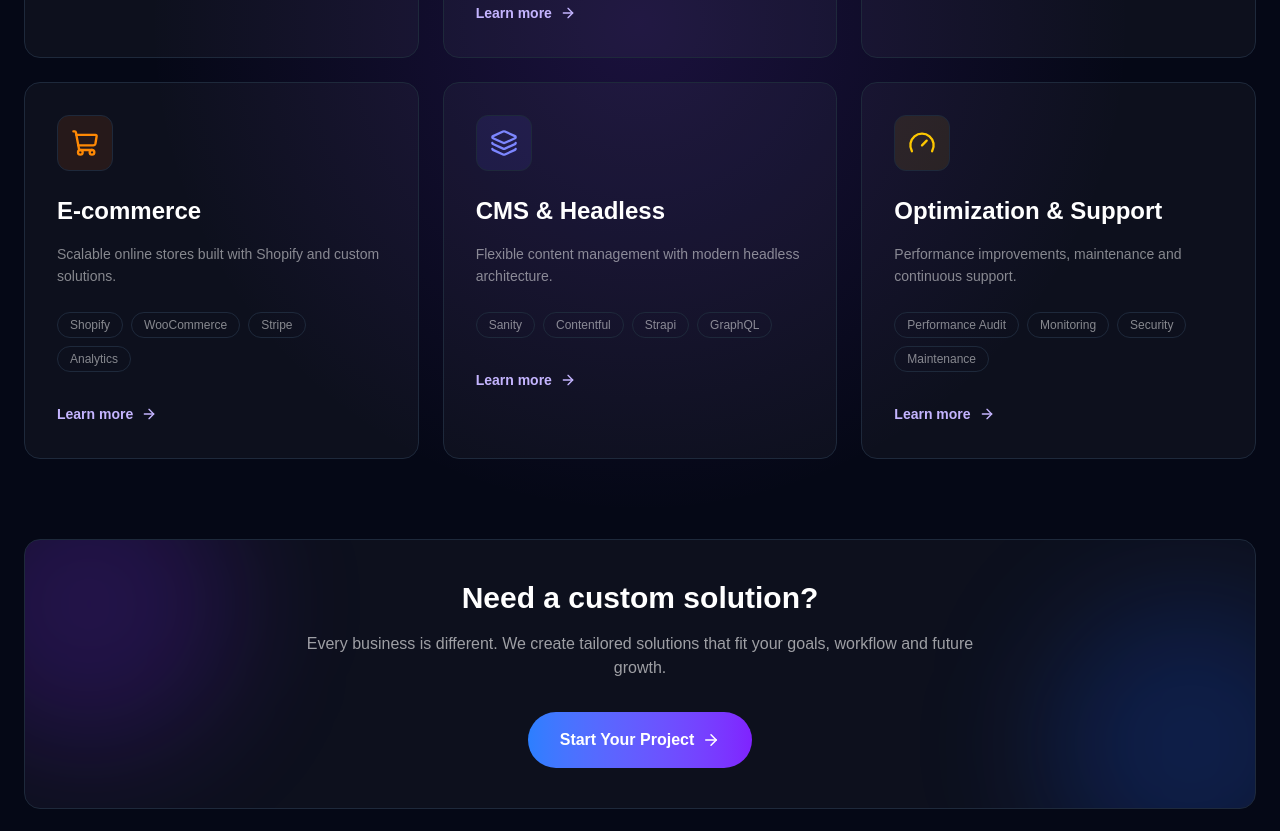
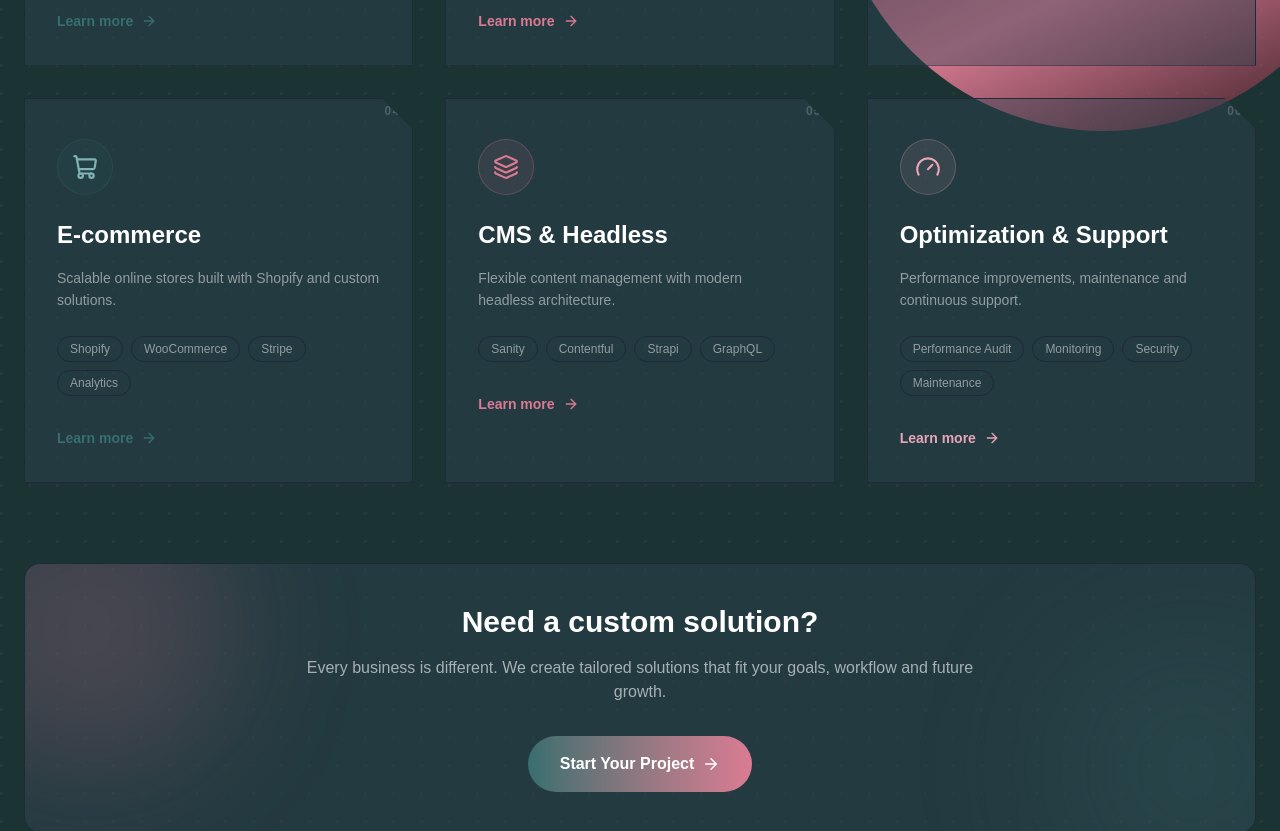
Before and after one commit to Solane-Hebo/SoMeTech, a Next.js app: page /services in a window 1280 px wide. Shown: the part 860-1691 px from the top of the page. Built offline with nearby package versions, Linux system fonts and the light colour scheme.

Commit message:
final version updating all the pages

```diff
--- a/app/services/[slug]/page.tsx
+++ b/app/services/[slug]/page.tsx
@@ -22,10 +22,14 @@ export default async function ServiceDetailPage({
     notFound();
   }
 
+  const index = services.findIndex((s) => s.slug === slug);
+  const accents = ["#376E6F", "#DA7B93", "#E8A5B8"];
+  const accent = accents[index % accents.length];
+
   return (
-    <main className="min-h-screen bg-[#050816] text-white">
+    <main className="min-h-screen bg-[#1C3334] text-white">
       <section className="relative overflow-hidden px-6 pt-40 pb-24">
-        <div className="absolute inset-0 bg-[radial-gradient(circle_at_center,rgba(124,58,237,0.18),transparent_45%)]" />
+        <ServiceDetailBackground accent={accent} />
 
         <div className="relative z-10 mx-auto max-w-7xl">
           <Link
@@ -37,7 +41,7 @@ export default async function ServiceDetailPage({
           </Link>
 
           <div className="max-w-4xl">
-            <p className="text-sm font-medium text-violet-400">
+            <p className="text-sm font-medium" style={{ color: accent }}>
               Our Services
             </p>
 
@@ -52,12 +56,18 @@ export default async function ServiceDetailPage({
 
           <div className="mt-16 grid gap-6 lg:grid-cols-3">
             <div className="space-y-6 lg:col-span-2">
-              <InfoCard title="Challenge" text={service.challenge} />
-              <InfoCard title="Solution" text={service.solution} />
+              <InfoCard title="Challenge" text={service.challenge} accent={accent} />
+              <InfoCard title="Solution" text={service.solution} accent={accent} />
             </div>
 
             <aside className="space-y-6">
-              <div className="rounded-2xl border border-white/5 bg-white/[0.03] p-8">
+              <div
+                className="relative overflow-hidden border border-white/10 bg-[#2F4454]/40 p-8"
+                style={{
+                  clipPath:
+                    "polygon(0 0, calc(100% - 28px) 0, 100% 28px, 100% 100%, 0 100%)",
+                }}
+              >
                 <h2 className="text-xl font-bold">Technologies</h2>
 
                 <div className="mt-6 flex flex-wrap gap-2">
@@ -72,21 +82,29 @@ export default async function ServiceDetailPage({
                 </div>
               </div>
 
-              <div className="rounded-2xl border border-white/5 bg-white/[0.03] p-8">
+              <div
+                className="relative overflow-hidden border border-white/10 bg-[#2F4454]/40 p-8"
+                style={{
+                  clipPath:
+                    "polygon(0 0, calc(100% - 28px) 0, 100% 28px, 100% 100%, 0 100%)",
+                }}
+              >
                 <h2 className="text-xl font-bold">What you get</h2>
 
                 <ul className="mt-6 space-y-3 text-sm text-white/60">
                   {service.results.map((result) => (
-                    <li key={result}>✓ {result}</li>
+                    <li key={result} style={{ color: undefined }}>
+                      <span style={{ color: accent }}>✓</span> {result}
+                    </li>
                   ))}
                 </ul>
               </div>
             </aside>
           </div>
 
-          <div className="relative mt-20 overflow-hidden rounded-2xl border border-white/5 bg-white/[0.03] p-10 text-center">
-            <div className="absolute -top-20 -left-20 h-72 w-72 rounded-full bg-violet-600/20 blur-3xl" />
-            <div className="absolute -bottom-20 -right-20 h-72 w-72 rounded-full bg-blue-600/20 blur-3xl" />
+          <div className="relative mt-20 overflow-hidden rounded-2xl border border-white/10 bg-[#2F4454]/40 p-10 text-center">
+            <div className="absolute -top-20 -left-20 h-72 w-72 rounded-full bg-[#376E6F]/20 blur-3xl" />
+            <div className="absolute -bottom-20 -right-20 h-72 w-72 rounded-full bg-[#DA7B93]/20 blur-3xl" />
 
             <div className="relative z-10">
               <h2 className="text-3xl font-bold">
@@ -100,7 +118,7 @@ export default async function ServiceDetailPage({
 
               <Link
                 href="/contact"
-                className="mt-8 inline-flex items-center gap-2 rounded-full bg-gradient-to-r from-blue-500 to-violet-600 px-8 py-4 font-semibold text-white transition hover:opacity-90"
+                className="mt-8 inline-flex items-center gap-2 rounded-full bg-gradient-to-r from-[#376E6F] to-[#DA7B93] px-8 py-4 font-semibold text-white transition hover:opacity-90"
               >
                 Start Your Project
                 <ArrowRight size={18} />
@@ -113,11 +131,35 @@ export default async function ServiceDetailPage({
   );
 }
 
-function InfoCard({ title, text }: { title: string; text: string }) {
+function InfoCard({
+  title,
+  text,
+  accent,
+}: {
+  title: string;
+  text: string;
+  accent: string;
+}) {
   return (
-    <div className="rounded-2xl border border-white/5 bg-white/[0.03] p-8 transition-colors hover:border-violet-500/30">
+    <div
+      className="rounded-2xl border border-white/10 bg-[#2F4454]/40 p-8 pl-9 transition-colors"
+      style={{ borderLeft: `3px solid ${accent}` }}
+    >
       <h2 className="text-2xl font-bold text-white">{title}</h2>
       <p className="mt-4 text-sm leading-relaxed text-white/60">{text}</p>
     </div>
   );
 }
+
+function ServiceDetailBackground({ accent }: { accent: string }) {
+  return (
+    <div className="pointer-events-none absolute inset-0 overflow-hidden">
+      <div
+        className="absolute -top-24 left-1/3 h-[55vh] w-[55vh] -translate-x-1/2 rounded-full opacity-80"
+        style={{
+          background: `linear-gradient(150deg, #2E151B 0%, ${accent} 60%, #2E151B 100%)`,
+        }}
+      />
+    </div>
+  );
+}
--- a/components/services.tsx
+++ b/components/services.tsx
@@ -19,37 +19,18 @@ const icons = {
   Gauge,
 };
 
-const styles = {
-  Code2: {
-    color: "text-blue-400",
-    bg: "bg-blue-500/10 border-blue-500/20",
-  },
-  Database: {
-    color: "text-violet-400",
-    bg: "bg-violet-500/10 border-violet-500/20",
-  },
-  Smartphone: {
-    color: "text-green-400",
-    bg: "bg-green-500/10 border-green-500/20",
-  },
-  ShoppingCart: {
-    color: "text-orange-400",
-    bg: "bg-orange-500/10 border-orange-500/20",
-  },
-  Layers3: {
-    color: "text-indigo-400",
-    bg: "bg-indigo-500/10 border-indigo-500/20",
-  },
-  Gauge: {
-    color: "text-yellow-400",
-    bg: "bg-yellow-500/10 border-yellow-500/20",
-  },
-};
+// Three accents cycling through the palette instead of one color per icon type —
+// keeps every card in-family while still telling them apart at a glance.
+const accents = [
+  { text: "text-[#7FB3B4]", ring: "#376E6F", chipHover: "group-hover:border-[#376E6F]/40" },
+  { text: "text-[#DA7B93]", ring: "#DA7B93", chipHover: "group-hover:border-[#DA7B93]/40" },
+  { text: "text-[#E8A5B8]", ring: "#E8A5B8", chipHover: "group-hover:border-[#E8A5B8]/40" },
+];
 
 export default function Services() {
   return (
-    <section className="relative overflow-hidden bg-[#050816] px-6 pt-40 pb-24 text-white">
-      <div className="absolute inset-0 bg-[radial-gradient(circle_at_center,rgba(124,58,237,0.18),transparent_45%)]" />
+    <section className="relative overflow-hidden bg-[#1C3334] px-6 pt-40 pb-24 text-white">
+      <ServicesBackground />
 
       <div className="relative z-10 mx-auto max-w-7xl">
         <div className="mx-auto max-w-4xl text-center">
@@ -59,7 +40,7 @@ export default function Services() {
 
           <h1 className="text-5xl font-extrabold leading-tight tracking-tight md:text-6xl">
             Complete web development for{" "}
-            <span className="bg-gradient-to-r from-blue-400 via-violet-400 to-pink-500 bg-clip-text text-transparent">
+            <span className="bg-gradient-to-r from-[#376E6F] via-[#DA7B93] to-[#DA7B93] bg-clip-text text-transparent">
               modern businesses
             </span>
           </h1>
@@ -70,23 +51,43 @@ export default function Services() {
           </p>
         </div>
 
-        <div className="mt-20 grid gap-6 md:grid-cols-2 lg:grid-cols-3">
-          {services.map((service) => {
+        <div className="mt-20 grid gap-8 md:grid-cols-2 lg:grid-cols-3">
+          {services.map((service, i) => {
             const Icon = icons[service.icon as keyof typeof icons];
-            const style = styles[service.icon as keyof typeof styles];
+            const accent = accents[i % accents.length];
+            const number = String(i + 1).padStart(2, "0");
 
             return (
               <Link
                 key={service.slug}
                 href={`/services/${service.slug}`}
-                className="group relative overflow-hidden rounded-2xl border border-white/5 bg-white/[0.03] p-8 transition-all duration-300 hover:-translate-y-2 hover:border-violet-500/40 hover:bg-white/[0.06] hover:shadow-[0_0_40px_rgba(139,92,246,0.18)]"
+                className={`group relative overflow-hidden border border-white/10 bg-[#2F4454]/40 p-8 pt-10 transition-all duration-300 hover:-translate-y-2 hover:bg-[#2F4454]/60 ${accent.chipHover}`}
+                style={{
+                  clipPath:
+                    "polygon(0 0, calc(100% - 32px) 0, 100% 32px, 100% 100%, 0 100%)",
+                }}
               >
-                <div className="absolute -right-16 -top-16 h-40 w-40 rounded-full bg-violet-500/0 blur-3xl transition group-hover:bg-violet-500/20" />
+                {/* corner glow, tucked into the cut corner */}
+                <div
+                  className="absolute -right-10 -top-10 h-32 w-32 rounded-full opacity-0 blur-2xl transition-opacity duration-300 group-hover:opacity-40"
+                  style={{ backgroundColor: accent.ring }}
+                />
+
+                {/* ghost index number sitting in the notch */}
+                <span
+                  className="pointer-events-none absolute right-3 top-1 text-xs font-bold tracking-widest text-white/20"
+                >
+                  {number}
+                </span>
 
                 <div
-                  className={`relative mb-6 flex h-14 w-14 items-center justify-center rounded-xl border ${style.bg} transition-transform duration-300 group-hover:scale-110`}
+                  className="relative mb-6 flex h-14 w-14 items-center justify-center rounded-full border transition-transform duration-300 group-hover:scale-110"
+                  style={{
+                    borderColor: `${accent.ring}40`,
+                    backgroundColor: `${accent.ring}1A`,
+                  }}
                 >
-                  <Icon className={style.color} size={28} />
+                  <Icon className={accent.text} size={26} />
                 </div>
 
                 <h2 className="relative text-2xl font-bold text-white">
@@ -101,14 +102,17 @@ export default function Services() {
                   {service.technologies.slice(0, 4).map((tech) => (
                     <span
                       key={tech}
-                      className="rounded-full border border-white/10 px-3 py-1 text-xs text-white/50 transition group-hover:border-violet-500/30 group-hover:text-white/70"
+                      className={`rounded-full border border-white/10 px-3 py-1 text-xs text-white/50 transition group-hover:text-white/70 ${accent.chipHover}`}
                     >
                       {tech}
                     </span>
                   ))}
                 </div>
 
-                <div className="relative mt-8 inline-flex items-center gap-2 text-sm font-semibold text-violet-300 transition group-hover:translate-x-1 group-hover:text-white">
+                <div
+                  className="relative mt-8 inline-flex items-center gap-2 text-sm font-semibold transition group-hover:translate-x-1 group-hover:text-white"
+                  style={{ color: accent.ring }}
+                >
                   Learn more
                   <ArrowRight size={16} />
                 </div>
@@ -117,9 +121,9 @@ export default function Services() {
           })}
         </div>
 
-        <div className="relative mt-20 overflow-hidden rounded-2xl border border-white/5 bg-white/[0.03] p-10 text-center">
-          <div className="absolute -left-20 -top-20 h-72 w-72 rounded-full bg-violet-600/20 blur-3xl" />
-          <div className="absolute -bottom-20 -right-20 h-72 w-72 rounded-full bg-blue-600/20 blur-3xl" />
+        <div className="relative mt-20 overflow-hidden rounded-2xl border border-white/10 bg-[#2F4454]/40 p-10 text-center">
+          <div className="absolute -left-20 -top-20 h-72 w-72 rounded-full bg-[#DA7B93]/20 blur-3xl" />
+          <div className="absolute -bottom-20 -right-20 h-72 w-72 rounded-full bg-[#376E6F]/20 blur-3xl" />
 
           <div className="relative z-10">
             <h2 className="text-3xl font-bold">Need a custom solution?</h2>
@@ -131,7 +135,7 @@ export default function Services() {
 
             <Link
               href="/contact"
-              className="mt-8 inline-flex items-center gap-2 rounded-full bg-gradient-to-r from-blue-500 to-violet-600 px-8 py-4 font-semibold text-white transition hover:opacity-90"
+              className="mt-8 inline-flex items-center gap-2 rounded-full bg-gradient-to-r from-[#376E6F] to-[#DA7B93] px-8 py-4 font-semibold text-white transition hover:opacity-90"
             >
               Start Your Project
               <ArrowRight size={18} />
@@ -142,3 +146,29 @@ export default function Services() {
     </section>
   );
 }
+
+function ServicesBackground() {
+  return (
+    <div className="pointer-events-none absolute inset-0 overflow-hidden">
+      <div
+        className="absolute -top-20 -left-20 h-[60vh] w-[60vh] rounded-full opacity-90"
+        style={{
+          background: "linear-gradient(140deg, #2E151B 0%, #376E6F 70%, #2E151B 100%)",
+        }}
+      />
+      <div
+        className="absolute top-1/4 -right-24 h-[68vh] w-[68vh] rounded-full opacity-95"
+        style={{
+          background: "linear-gradient(155deg, #2E151B 0%, #DA7B93 65%, #2E151B 100%)",
+        }}
+      />
+      {/* thin dotted grid for texture */}
+      <svg className="absolute inset-0 h-full w-full opacity-[0.08]" aria-hidden="true">
+        <pattern id="services-dots" width="28" height="28" patternUnits="userSpaceOnUse">
+          <circle cx="1.5" cy="1.5" r="1.5" fill="#DA7B93" />
+        </pattern>
+        <rect width="100%" height="100%" fill="url(#services-dots)" />
+      </svg>
+    </div>
+  );
+}
```
Also changed, not shown: app/about/page.tsx (+30 -4 lines), components/contact.tsx (+39 -20 lines).
